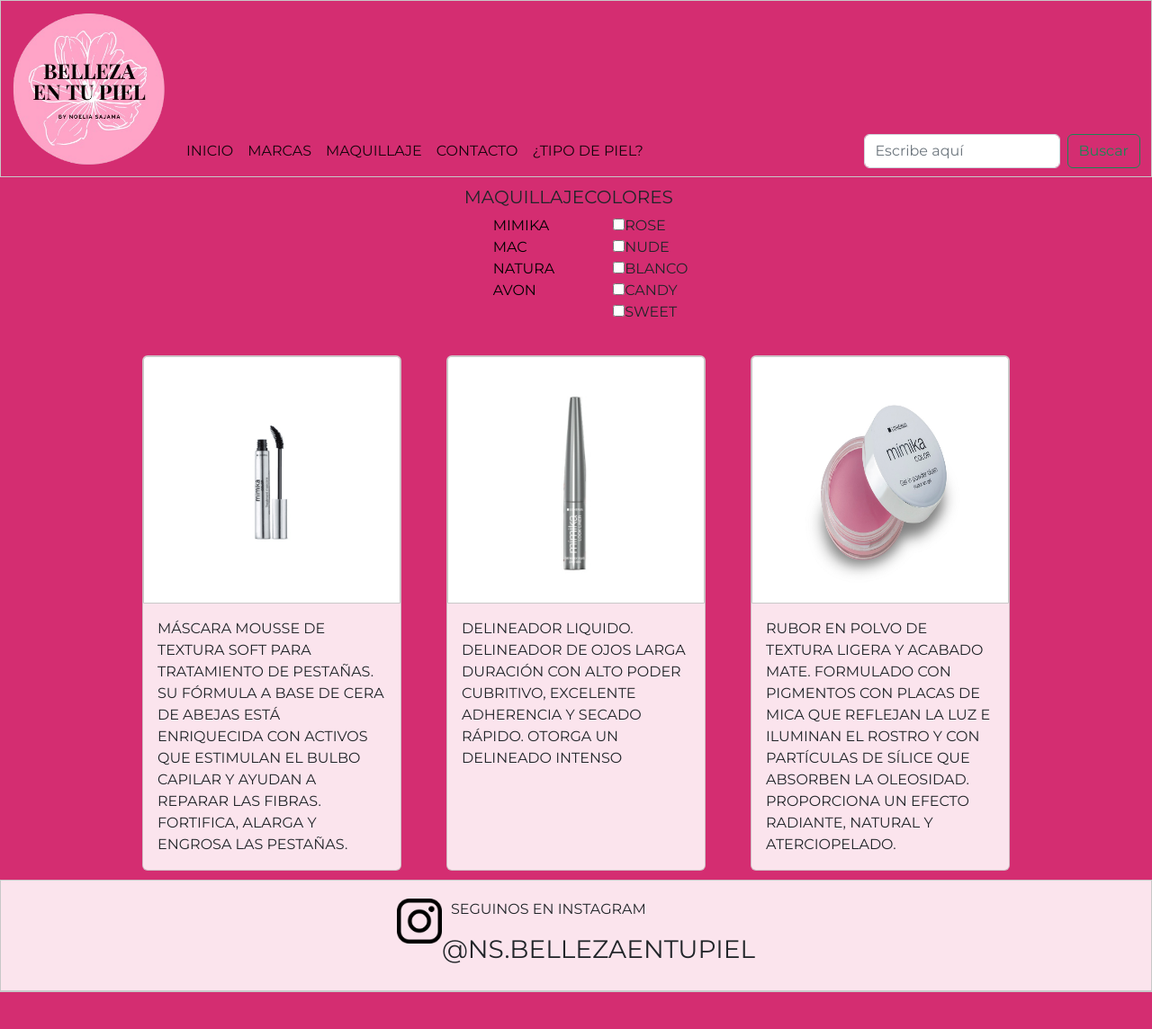
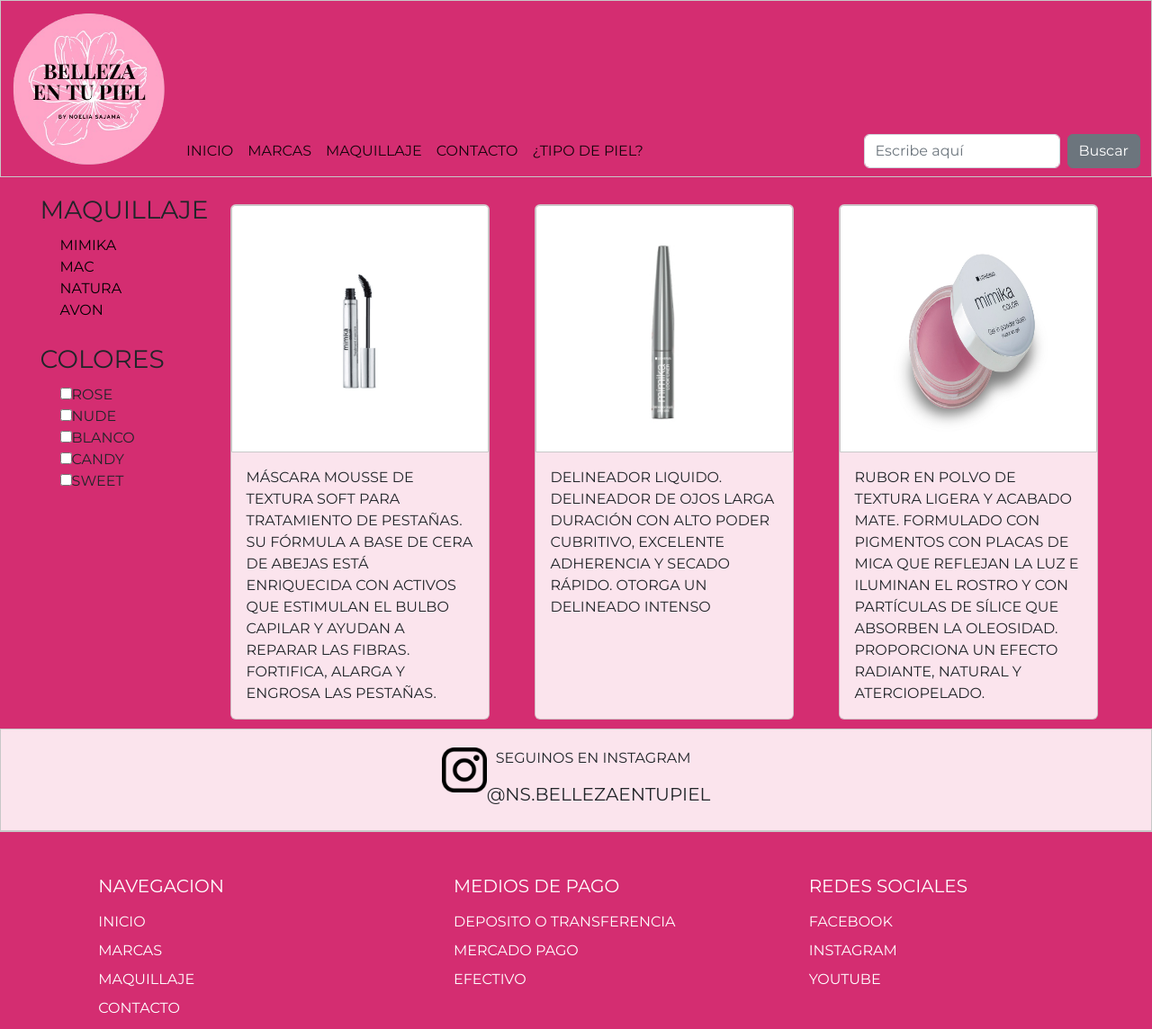
Before and after one commit to Mauriten1175/Desarrollo-web, a website: page pages/maquillaje.html in a window 1280 px wide. Shown: the top 1144 px of the page at 90% size. Drawn offline with nearby package versions, Linux system fonts and the light colour scheme.

Commit message:
ultimas modificaciones

```diff
--- a/pages/maquillaje.html
+++ b/pages/maquillaje.html
@@ -43,7 +43,7 @@
                 </ul>
                 <form class="d-flex" role="search">
                     <input class="form-control me-2" type="search" placeholder="Escribe aquí" aria-label="Search">
-                    <button class="btn btn-outline-success" type="submit">Buscar</button>
+                    <button class="btn btn-secondary" type="submit">Buscar</button>
                 </form>
             </div>
             </div>
@@ -53,7 +53,8 @@
 
     <main class="container-fluid productos">
         <div>
-            <h5>Maquillaje</h5>
+            <div>
+                <h3>Maquillaje</h3>
                 <ul>
                     <li><a href="">Mimika</a></li>
                     <li><a href="">MAC</a></li>
@@ -62,7 +63,7 @@
                 </ul>
             </div>
             <div>
-            <h5>Colores</h5>
+                <h3>Colores</h3>
                 <ul>
                     <li class="check"><input type="checkbox">Rose</li>
                     <li class="check"><input type="checkbox">Nude</li>
@@ -71,8 +72,8 @@
                     <li class="check"><input type="checkbox">Sweet</li>
                 </ul>
             </div>
-
-        <section class="productos d-flex justify-content-start">
+        </div>
+        <section class="productos d-flex">
             <!-- productos -->
             <div class="card" style="width: 18rem;">
                 <img src="../img/mimik6.png" height="275px" class="card-img-top" alt="mascara de pestañas mimika">
@@ -105,7 +106,7 @@
             </div>
             <div class="insta">
                 <p>Seguinos en instagram</p>
-                <h3>@NS.Bellezaentupiel</h3>
+                <h5>@NS.Bellezaentupiel</h5>
             </div>
         </div>
         <!-- fin banner instagram -->
```
Also changed, not shown: pages/contacto.html (+1 -1 lines), pages/marcas.html (+2 -2 lines), pages/que tipo de piel tengo.html (+2 -2 lines). Lines whose indentation alone changed are shown as unchanged.
